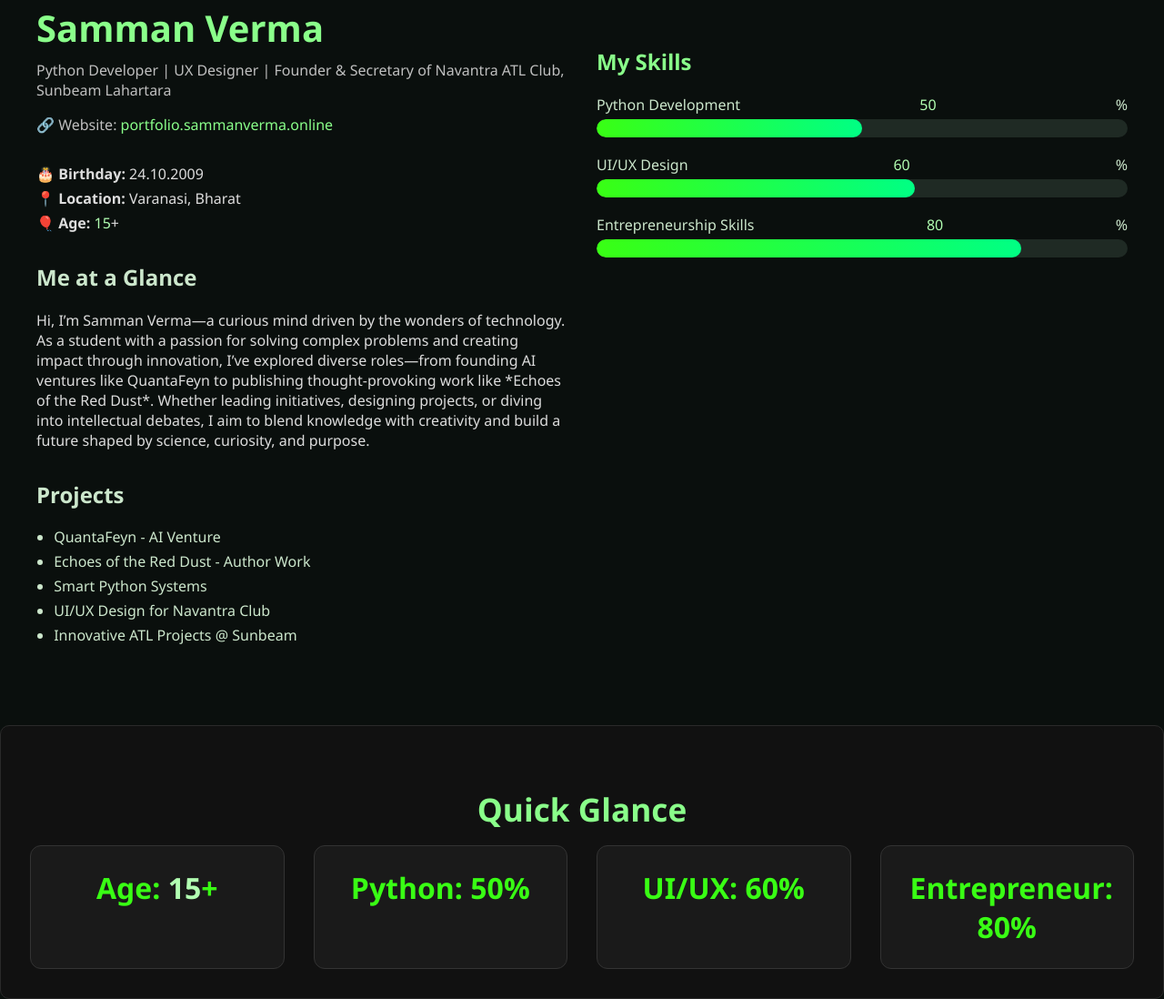
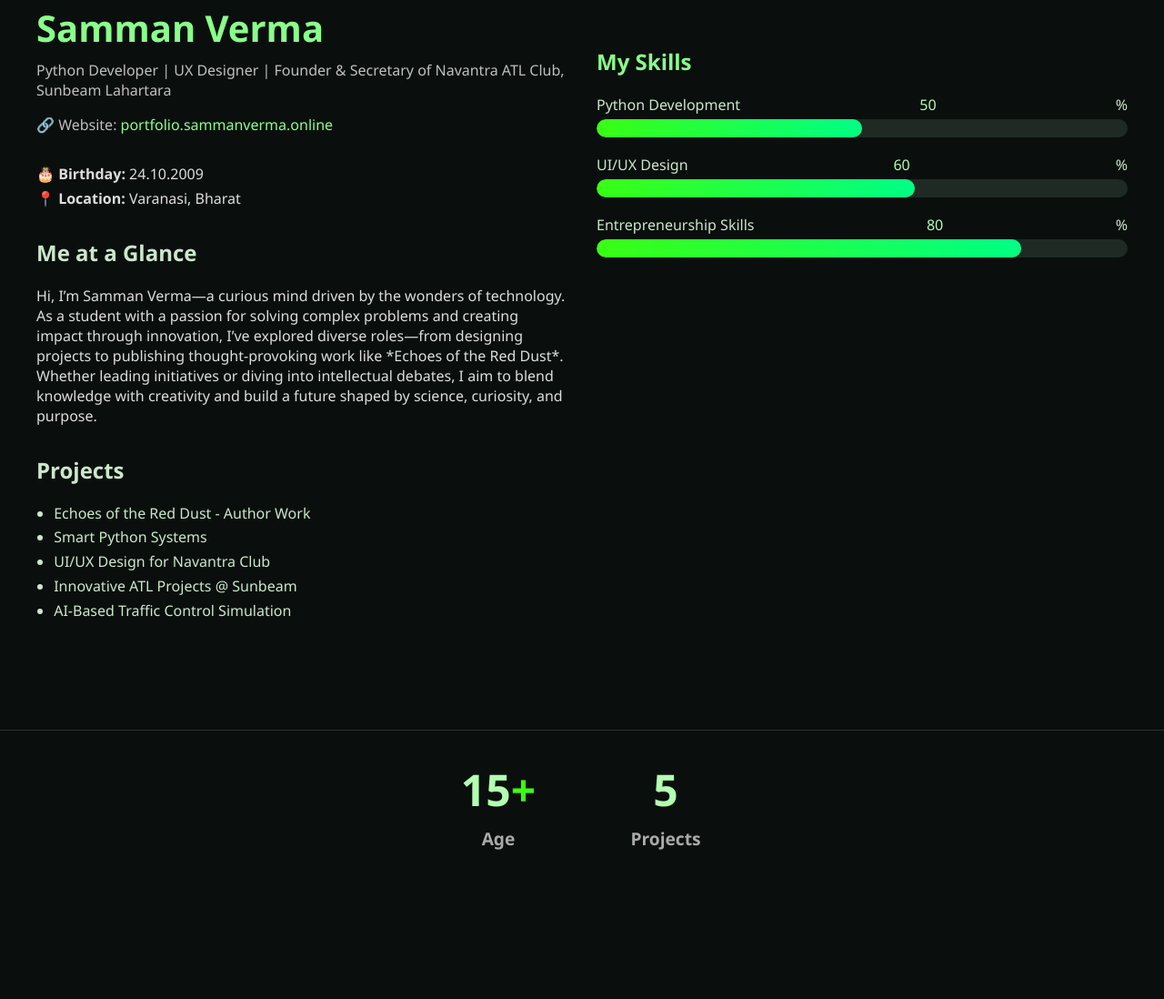
Before and after one commit to samman0001/samman-website, a plain HTML site: page index.html in a window 1280 px wide. Shown: the part 29-1127 px from the top of the page at 91% size. After the commit the page ends 996 px from the top, so only its background shows below. Drawn offline with Linux system fonts and the light colour scheme.

Commit message:
Update index.html

```diff
--- a/index.html
+++ b/index.html
@@ -97,47 +97,46 @@
       color: #b2ffb2;
     }
 
-    .highlight-block {
-      background: #111;
-      padding: 2rem;
+    .highlight-stats {
       text-align: center;
-      margin-top: 3rem;
-      border: 1px solid #2a2a2a;
-      border-radius: 10px;
+      margin-top: 5rem;
+      padding: 2rem 1rem;
+      border-top: 1px solid #2f2f2f;
     }
 
-    .highlight-block h3 {
+    .highlight-stats h2 {
       font-size: 2.2rem;
       color: #8aff8a;
       margin-bottom: 1rem;
     }
 
-    .big-numbers {
+    .highlight-grid {
       display: flex;
       justify-content: center;
+      align-items: center;
+      gap: 4rem;
       flex-wrap: wrap;
-      gap: 2rem;
     }
 
-    .big-item {
-      font-size: 2rem;
+    .highlight-item {
+      font-size: 3rem;
       font-weight: bold;
-      background: #1a1a1a;
-      padding: 1.5rem 2rem;
-      border-radius: 12px;
       color: #39ff14;
-      border: 1px solid #333;
-      flex: 1;
-      min-width: 180px;
+      text-align: center;
+      min-width: 120px;
+    }
+
+    .label {
+      display: block;
+      font-size: 1.2rem;
+      color: #aaa;
+      margin-top: 0.5rem;
     }
 
     @media (max-width: 768px) {
-      .container {
+      .highlight-grid {
         flex-direction: column;
-      }
-      .big-numbers {
-        flex-direction: column;
-        align-items: center;
+        gap: 2rem;
       }
     }
   </style>
@@ -155,22 +154,21 @@
       <div class="info">
         <p><strong>🎂 Birthday:</strong> 24.10.2009</p>
         <p><strong>📍 Location:</strong> Varanasi, Bharat</p>
-        <p><strong>🎈 Age:</strong> <span class="counter" data-target="15">0</span>+</p>
       </div>
 
       <div class="bio">
         <h2>Me at a Glance</h2>
-        <p>Hi, I’m Samman Verma—a curious mind driven by the wonders of technology. As a student with a passion for solving complex problems and creating impact through innovation, I’ve explored diverse roles—from founding AI ventures like QuantaFeyn to publishing thought-provoking work like *Echoes of the Red Dust*. Whether leading initiatives, designing projects, or diving into intellectual debates, I aim to blend knowledge with creativity and build a future shaped by science, curiosity, and purpose.</p>
+        <p>Hi, I’m Samman Verma—a curious mind driven by the wonders of technology. As a student with a passion for solving complex problems and creating impact through innovation, I’ve explored diverse roles—from designing projects to publishing thought-provoking work like *Echoes of the Red Dust*. Whether leading initiatives or diving into intellectual debates, I aim to blend knowledge with creativity and build a future shaped by science, curiosity, and purpose.</p>
       </div>
 
       <div class="projects">
         <h2>Projects</h2>
         <ul>
-          <li>QuantaFeyn - AI Venture</li>
           <li>Echoes of the Red Dust - Author Work</li>
           <li>Smart Python Systems</li>
           <li>UI/UX Design for Navantra Club</li>
           <li>Innovative ATL Projects @ Sunbeam</li>
+          <li>AI-Based Traffic Control Simulation</li>
         </ul>
       </div>
     </div>
@@ -204,14 +202,17 @@
     </div>
   </div>
 
-  <!-- BOTTOM HIGHLIGHT SECTION -->
-  <div class="highlight-block">
-    <h3>Quick Glance</h3>
-    <div class="big-numbers">
-      <div class="big-item">Age: <span class="counter" data-target="15">0</span>+</div>
-      <div class="big-item">Python: 50%</div>
-      <div class="big-item">UI/UX: 60%</div>
-      <div class="big-item">Entrepreneur: 80%</div>
+  <!-- 🔥 BOTTOM BOLD STATS SECTION -->
+  <div class="highlight-stats">
+    <div class="highlight-grid">
+      <div class="highlight-item">
+        <span class="counter" data-target="15">0</span>+
+        <span class="label">Age</span>
+      </div>
+      <div class="highlight-item">
+        <span class="counter" data-target="5">0</span>
+        <span class="label">Projects</span>
+      </div>
     </div>
   </div>
 
@@ -224,16 +225,15 @@
         const updateCount = () => {
           const target = +counter.getAttribute('data-target');
           const current = +counter.innerText;
-          const increment = Math.ceil(target / 60);
+          const increment = Math.ceil(target / 50);
 
           if (current < target) {
             counter.innerText = current + increment > target ? target : current + increment;
-            setTimeout(updateCount, 30);
+            setTimeout(updateCount, 25);
           } else {
             counter.innerText = target;
           }
         };
-
         updateCount();
       });
 
```
